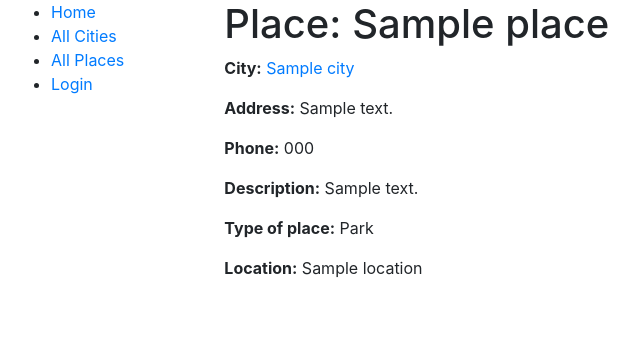
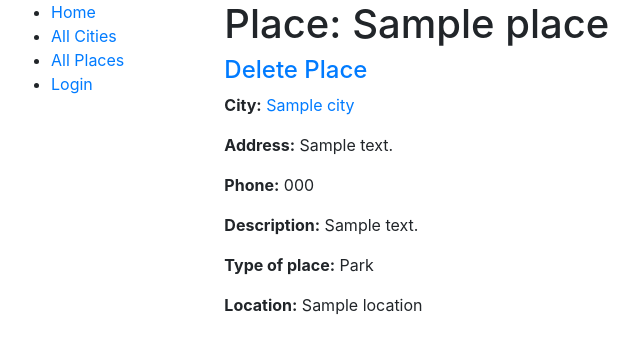
Before and after one commit to Mithilesh-M/Place-Django-App, a Django app: page /placeapp/place/1 in a window 1280 px wide. Shown: the top 354 px of the page, without its empty margins (4-644 px from the left). Run offline with Django 3.2, Linux system fonts and the light colour scheme; tables that the repository leaves empty hold one stand-in row (values such as "Sample post"); parts of the project's set-up code (start-up, migrations or seed data) failed here and were passed over.

Commit message:
Add delete place function in place app
This deletes place in place app

```diff
--- a/placeapp/templates/placeapp/place_detail.html
+++ b/placeapp/templates/placeapp/place_detail.html
@@ -2,6 +2,8 @@
 
 {% block content %}
   <h1>Place: {{ place.title }}</h1>
+
+  <h4><a href="{% url 'place-delete' place.id %}">Delete Place</a></h4>
 
   <p><strong>City:</strong> <a href="{{ place.city.get_absolute_url }}">{{ place.city.name }}</a></p> <!-- author detail link not yet defined -->
   <p><strong>Address:</strong> {{ place.address }}</p>
--- a/placeapp/urls.py
+++ b/placeapp/urls.py
@@ -9,4 +9,5 @@ urlpatterns = [
     path('place/<int:pk>', views.PlaceDetailView.as_view(), name='place-detail'),
     path('city/create/', views.CreateCity, name='create-city'),
     path('place/create/', views.CreatePlace, name='create-place'),
+    path('place/<int:pk>/delete', views.PlaceDelete, name='place-delete'),
 ]
--- a/placeapp/views.py
+++ b/placeapp/views.py
@@ -52,10 +52,8 @@ def CreateCity(request):
             city = City(name=form.cleaned_data['name'])
             city.save()
 
-            # redirect to a new URL:
             return HttpResponseRedirect(reverse('cities') )
 
-    # If this is a GET (or any other method) create the default form.
     else:
         form = CreateCityForm()
 
@@ -66,7 +64,7 @@ def CreateCity(request):
     return render(request, 'placeapp/create_city.html', context)
 
 def CreatePlace(request):
-    """View function for Creating city."""
+    """View function for Creating Place."""
 
     if request.method == 'POST':
 
@@ -76,10 +74,8 @@ def CreatePlace(request):
             place = Place(title=form.cleaned_data['title'],description=form.cleaned_data['description'],address=form.cleaned_data['address'],phone=form.cleaned_data['phone'],city=form.cleaned_data['city'],type_of_place=form.cleaned_data['type_of_place'],)
             place.save()
 
-            # redirect to a new URL:
             return HttpResponseRedirect(reverse('places'))
 
-    # If this is a GET (or any other method) create the default form.
     else:
         form = CreatePlaceForm()
 
@@ -88,3 +84,18 @@ def CreatePlace(request):
     }
 
     return render(request, 'placeapp/create_place.html', context)
+
+def PlaceDelete(request, pk):
+    """View function for renewing a specific BookInstance by librarian."""
+    place = get_object_or_404(Place, pk=pk)
+
+    # If this is a POST request then process the Form data
+    if request.method == 'POST':
+        place.delete()
+        return HttpResponseRedirect(reverse('places'))
+
+    context = {
+        'place': place,
+    }
+
+    return render(request, 'placeapp/delete_place.html', context)
```
Also changed, not shown: placeapp/templates/placeapp/delete_place.html (added, +10 -0 lines).
